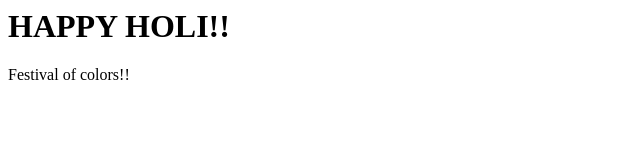
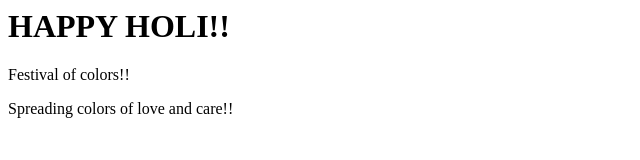
Before and after one commit to Spandan0199/localrepo, a plain HTML site: page index.html in a window 1280 px wide. Shown: the whole page, without its empty margins (0-640 px from the left). Drawn offline with Linux system fonts and the light colour scheme.

Commit message:
Added new para

```diff
--- a/index.html
+++ b/index.html
@@ -1,2 +1,3 @@
 <h1>HAPPY HOLI!!</h1>
 <p>Festival of colors!!</p>
+<p>Spreading colors of love and care!!</p>
```
